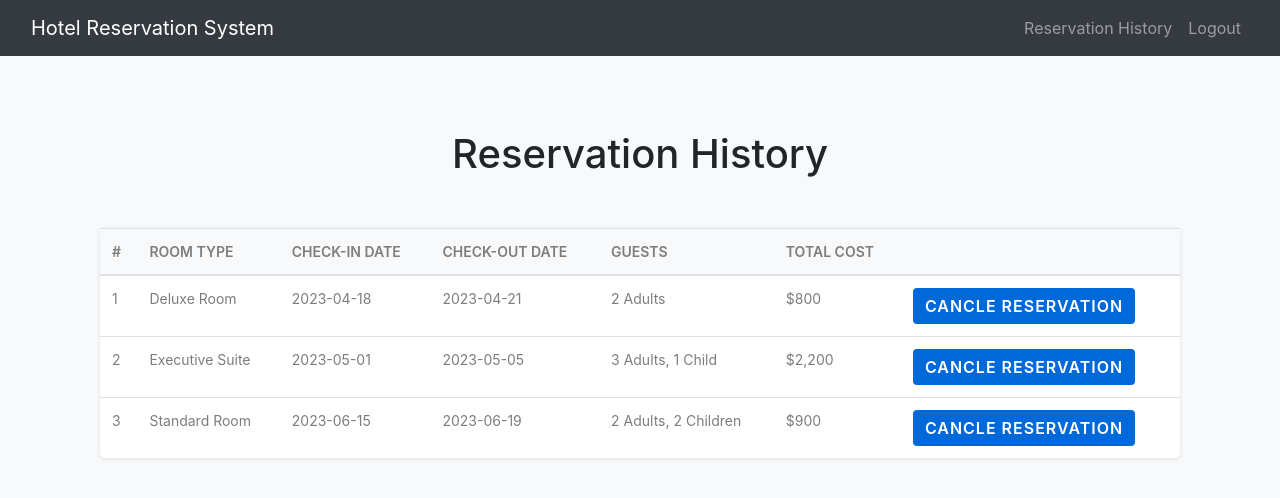
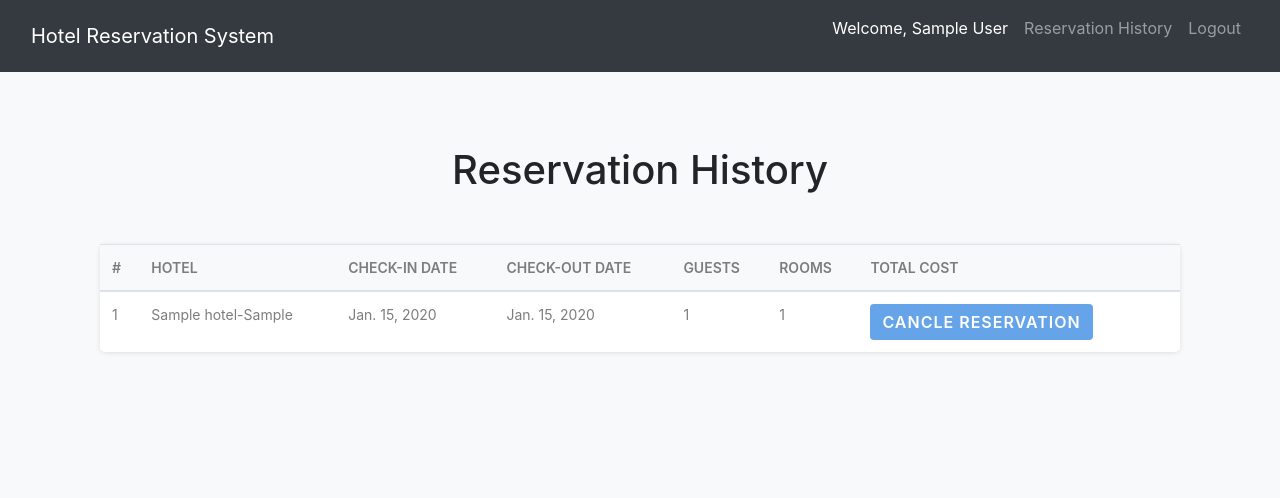
Before and after one commit to KurapatiSaiPraneeth/HotelReservationSystem, a Django app: page /hotel/reservation_history in a window 1280 px wide. Shown: the top 498 px of the page. Run offline with Django 4.2, Linux system fonts and the light colour scheme; a user stored in the database is signed in; tables that the repository leaves empty hold one stand-in row (values such as "Sample post"); some libraries are stand-ins or nearby versions.

Commit message:
second commit

```diff
--- a/hotel_management_system/guests/views.py
+++ b/hotel_management_system/guests/views.py
@@ -40,6 +40,9 @@ def login_view(request):
         form = LoginForm()
     return render(request, 'guests/login_form.html', {'form': form})
 
+def custom_admin_logout(request):
+    logout(request)
+    return redirect('guests:login')
 
 def logout_view(request):
     logout(request)
--- a/hotel_management_system/hotel_management_system/urls.py
+++ b/hotel_management_system/hotel_management_system/urls.py
@@ -18,8 +18,15 @@ from django.contrib import admin
 from django.conf import settings
 from django.conf.urls.static import static
 from django.urls import path, include
+from django.conf import settings
+from guests import views
+
+admin.site.site_title = settings.ADMIN_SITE_TITLE
+admin.site.site_header = settings.ADMIN_SITE_HEADER
+admin.site.index_title = settings.ADMIN_INDEX_TITLE
 
 urlpatterns = [
+    path('admin/logout/', views.custom_admin_logout, name='custom_admin_logout'),
     path('admin/', admin.site.urls),
     path('', include('guests.urls')),
     path('hotel/', include('hotels.urls')),
--- a/hotel_management_system/hotels/models.py
+++ b/hotel_management_system/hotels/models.py
@@ -38,6 +38,8 @@ class Reservation(models.Model):
 
     def __str__(self):
         return f'{self.user.username} - {self.room}'
+
+
 
 """
 
--- a/hotel_management_system/hotels/urls.py
+++ b/hotel_management_system/hotels/urls.py
@@ -1,5 +1,6 @@
 from django.urls import path
-from .views import room_list, room_detail, room_reservation, reservation_history
+from .views import room_list, room_detail, room_reservation, reservation_history, cancle_reservation
+
 app_name = 'hotels'
 
 urlpatterns = [
@@ -7,4 +8,5 @@ urlpatterns = [
     path('<int:room_id>/room_detail', room_detail, name='room_detail'),
     path('<int:room_id>/room_reservation', room_reservation, name='room_reservation'),
     path('reservation_history', reservation_history, name='reservation_history'),
+    path('cancle_reservation/<int:room_id>/<str:checkin>/<str:checkout>', cancle_reservation, name='cancle_reservation'),
 ]
--- a/hotel_management_system/hotels/views.py
+++ b/hotel_management_system/hotels/views.py
@@ -4,6 +4,7 @@ from django.urls import reverse
 from django.contrib.auth.decorators import login_required
 from django.contrib import messages
 from django.utils import timezone
+from django.db.models import Count
 from pytz import timezone as pytimezone
 import datetime
 import ast
@@ -130,15 +131,40 @@ def room_reservation(request, room_id, **kwargs):
 
 @login_required(login_url='guests:login')
 def reservation_history(request):
-    user_reservations = Reservation.objects.all()
+    user_obj = request.user
 
-    history = {}
+    history = []
+
+    user_reservations = Reservation.objects.filter(
+        user=user_obj
+        ).values('room','check_in','check_out','adults', 'total_price').annotate(no_of_rooms=Count('room'))
+
+    for reservation in user_reservations:
+        r = {}
+
+        room_obj = Room.objects.get(id=int(reservation.get("room")))
+        r["Hotel"] = f'{room_obj.hotel}-{room_obj.category}'
+        r["checkin"] = reservation.get("check_in")
+        r["qdisabled"] = "qdisabled" if r["checkin"] <= current_time.date() else ""
+        print("***", r["checkin"], current_time.date())
+        r["checkout"] = reservation.get("check_out")
+        r["guests"] = reservation.get("adults")
+        r["rooms"] = reservation.get("no_of_rooms")
+        cancle_reservation_url = reverse('hotels:cancle_reservation', kwargs={"room_id": room_obj.id, "checkin":r["checkin"].strftime('%Y-%m-%d'), "checkout":r["checkout"].strftime('%Y-%m-%d')})
+        r["cancle_reservation_url"] = cancle_reservation_url
+        history.append(r)
 
     context = {"reservations": history}
     return render(request, 'hotels/reservation_list.html', context)
 
 
 @login_required(login_url='guests:login')
-def cancle_reservation():
-    context = {}
-    return render(request, 'hotels/room_detail_view.html', context)
+def cancle_reservation(request, room_id, checkin, checkout):
+    user_obj = request.user
+    Reservation.objects.filter(
+            user=user_obj,
+            check_in = checkin,
+            check_out = checkout
+            ).delete()
+    messages.success(request, 'Your reservation has been cancelled.')
+    return redirect('hotels:reservation_history')
--- a/hotel_management_system/templates/guests/guestbase.html
+++ b/hotel_management_system/templates/guests/guestbase.html
@@ -33,10 +33,19 @@
             {% if user.is_authenticated %}
             <ul class="navbar-nav">
                 <li class="nav-item">
+                    <p class="nav-link" style="color: white;">Welcome, {{ user.first_name }} {{ user.last_name }}</p>
+                </li>
+                <li class="nav-item">
                     <a class="nav-link" href="{% url 'hotels:reservation_history' %}">Reservation History</a>
                 </li>
                 <li class="nav-item">
                     <a class="nav-link" href="{% url 'guests:logout' %}">Logout</a>
+                </li>
+            </ul>
+            {% else %}
+            <ul class="navbar-nav">
+                <li class="nav-item">
+                    <a class="nav-link" href="{% url 'admin:login' %}">Admin Login</a>
                 </li>
             </ul>
             {% endif %}
--- a/hotel_management_system/templates/hotels/reservation_list.html
+++ b/hotel_management_system/templates/hotels/reservation_list.html
@@ -46,6 +46,12 @@
     .btn-primary:hover {
       background-color: #005cbf;
     }
+
+      .qdisabled {
+    pointer-events: none;
+    opacity: 0.6;
+    /* Optionally, add other styles to indicate that the link is disabled */
+  }
   </style>
 </head>
 <body>
@@ -55,42 +61,27 @@
         <thead>
         <tr>
             <th>#</th>
-            <th>Room Type</th>
+            <th>Hotel</th>
             <th>Check-In Date</th>
             <th>Check-Out Date</th>
             <th>Guests</th>
+            <th>Rooms</th>
             <th>Total Cost</th>
             <th></th>
         </tr>
         </thead>
         <tbody>
+        {% for reservation in reservations %}
         <tr>
-            <td>1</td>
-            <td>Deluxe Room</td>
-            <td>2023-04-18</td>
-            <td>2023-04-21</td>
-            <td>2 Adults</td>
-            <td>$800</td>
-            <td><a href="#" class="btn btn-primary">Cancle Reservation</a></td>
+            <td>{{ forloop.counter }}</td>
+            <td>{{ reservation.Hotel }}</td>
+            <td>{{ reservation.checkin }}</td>
+            <td>{{ reservation.checkout }}</td>
+            <td>{{ reservation.guests }}</td>
+            <td>{{ reservation.rooms }}</td>
+            <td><a href="{{ reservation.cancle_reservation_url }}" class="btn btn-primary {{ reservation.qdisabled }}" >Cancle Reservation</a></td>
         </tr>
-        <tr>
-            <td>2</td>
-            <td>Executive Suite</td>
-            <td>2023-05-01</td>
-            <td>2023-05-05</td>
-            <td>3 Adults, 1 Child</td>
-            <td>$2,200</td>
-            <td><a href="#" class="btn btn-primary">Cancle Reservation</a></td>
-        </tr>
-        <tr>
-            <td>3</td>
-            <td>Standard Room</td>
-            <td>2023-06-15</td>
-            <td>2023-06-19</td>
-            <td>2 Adults, 2 Children</td>
-            <td>$900</td>
-            <td><a href="#" class="btn btn-primary">Cancle Reservation</a></td>
-        </tr>
+       {% endfor %}
         </tbody>
     </table>
 </div>
```
Also changed, not shown: hotel_management_system/hotel_management_system/settings.py (+32 -1 lines), hotel_management_system/requirements.txt (added, +7 -0 lines).
